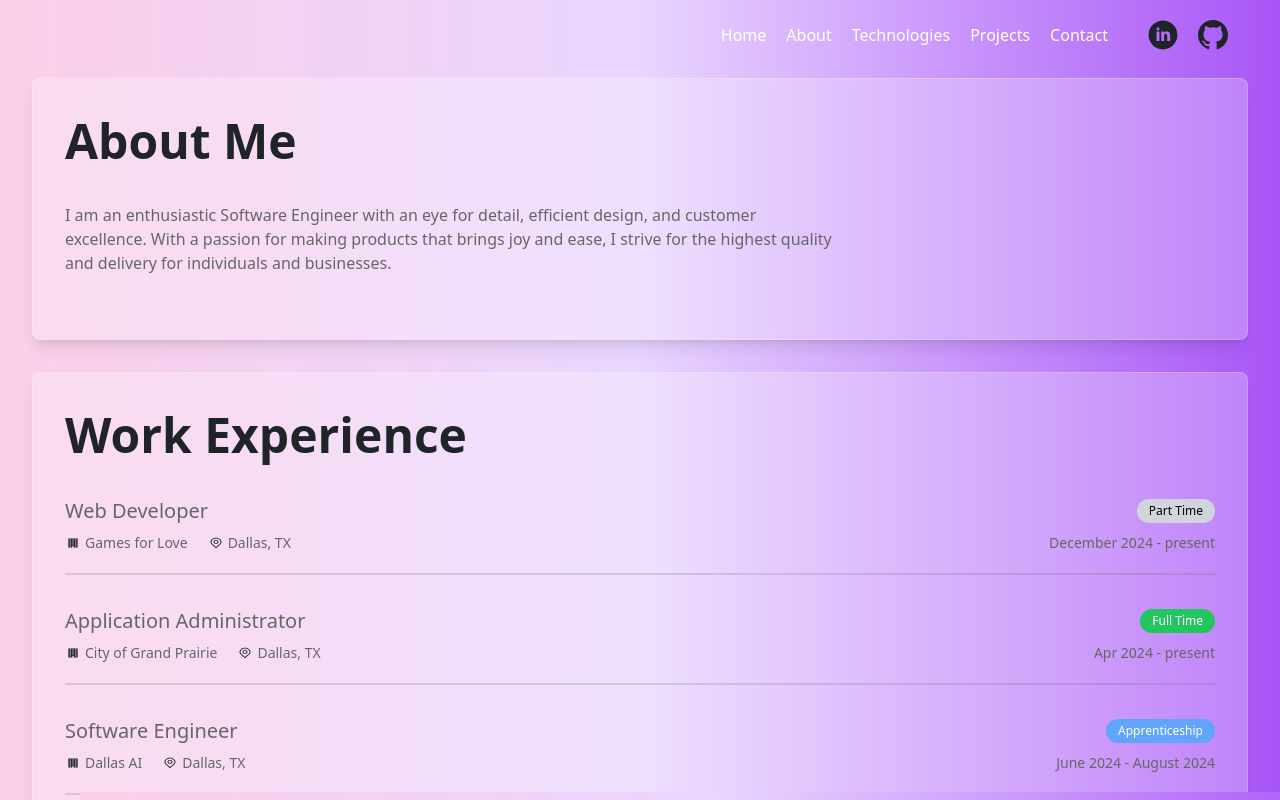
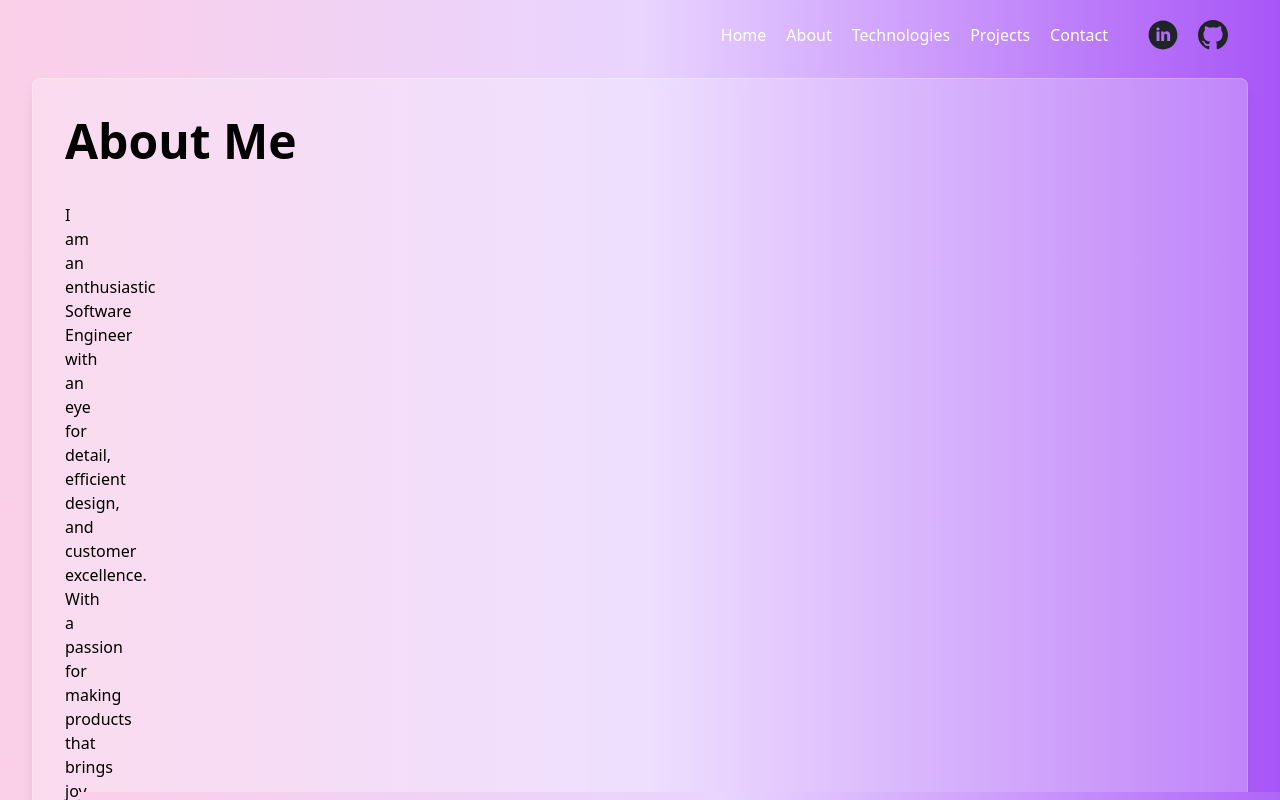
Before and after one commit to XINEXPORT/christinehoangportfolio, a React (Create React App) app: page /about in a window 1280 px wide. Shown: the top 800 px of the page. Built offline with nearby package versions, Linux system fonts and the light colour scheme.

Commit message:
Grey font changed to black on About page. Changed the container positioning of my picture on the Home page to be centered.

```diff
--- a/src/Components/Work.js
+++ b/src/Components/Work.js
@@ -13,9 +13,9 @@ function Work({ position, company, location, type, duration }) {
   };
 
   return (
-    <article className="pt-8 border-b-2 border-dark-content pb-5 dark:border-light-content border-opacity-20 dark:border-opacity-20">
+    <article className="pt-8 border-b-2 border-dark-content pb-5 border-opacity-20">
       <div className="flex justify-between items-center">
-        <h1 className="text-content md:text-lg lg:text-xl">{position}</h1>
+        <h1 className="text-black md:text-lg lg:text-xl">{position}</h1>
         <div
           className={`btn text-xs inline-block rounded-3xl px-3 py-1 min-w-fit ${getTypeClass(type)}`}
         >
@@ -26,7 +26,7 @@ function Work({ position, company, location, type, duration }) {
         <div className="flex flex-col md:flex-row">
           <div className="flex items-center pr-5">
             <svg
-              className="dark:fill-light-heading fill-dark-heading min-w-fit"
+              className="fill-black min-w-fit"
               width="16"
               height="12"
               viewBox="0 0 16 12"
@@ -35,13 +35,13 @@ function Work({ position, company, location, type, duration }) {
             >
               <path d="M3.33331 1.5V10.5H7.33331V8.75H8.66665V10.5H12.6666V1.5H3.33331ZM4.66665 2.5H5.99998V3.5H4.66665V2.5ZM7.33331 2.5H8.66665V3.5H7.33331V2.5ZM9.99998 2.5H11.3333V3.5H9.99998V2.5ZM4.66665 4.5H5.99998V5.5H4.66665V4.5ZM7.33331 4.5H8.66665V5.5H7.33331V4.5ZM9.99998 4.5H11.3333V5.5H9.99998V4.5ZM4.66665 6.5H5.99998V7.5H4.66665V6.5ZM7.33331 6.5H8.66665V7.5H7.33331V6.5ZM9.99998 6.5H11.3333V7.5H9.99998V6.5ZM4.66665 8.5H5.99998V9.5H4.66665V8.5ZM9.99998 8.5H11.3333V9.5H9.99998V8.5Z" />
             </svg>
-            <p className="text-content text-xs md:text-sm font-light pl-1">
+            <p className="text-black text-xs md:text-sm font-light pl-1">
               {company}
             </p>
           </div>
           <div className="flex items-center">
             <svg
-              className="dark:fill-light-heading fill-dark-heading min-w-fit"
+              className="fill-black min-w-fit"
               width="16"
               height="12"
               viewBox="0 0 16 12"
@@ -52,12 +52,12 @@ function Work({ position, company, location, type, duration }) {
               <path d="M8.00001 11.25L3.78201 7.51912C3.7234 7.4631 3.66539 7.40673 3.60801 7.35C2.8875 6.63817 2.49826 5.76871 2.50001 4.875C2.50001 3.78098 3.07947 2.73177 4.11092 1.95818C5.14237 1.1846 6.54132 0.75 8.00001 0.75C9.4587 0.75 10.8576 1.1846 11.8891 1.95818C12.9205 2.73177 13.5 3.78098 13.5 4.875C13.5018 5.7683 13.1127 6.63737 12.3925 7.34888L12.392 7.35C12.392 7.35 12.242 7.49775 12.2195 7.51763L8.00001 11.25ZM4.40601 6.89813C4.40701 6.89813 4.52301 7.01362 4.54951 7.03837L8.00001 10.0905L11.455 7.03425C11.477 7.01362 11.594 6.89738 11.5945 6.897C12.1831 6.31542 12.5012 5.60514 12.5 4.875C12.5 3.97989 12.0259 3.12145 11.182 2.48851C10.3381 1.85558 9.19348 1.5 8.00001 1.5C6.80653 1.5 5.66194 1.85558 4.81803 2.48851C3.97411 3.12145 3.50001 3.97989 3.50001 4.875C3.49896 5.60559 3.81739 6.31628 4.40651 6.89813H4.40601Z" />
             </svg>
 
-            <p className="text-content text-xs md:text-sm font-light pl-1">
+            <p className="text-black text-xs md:text-sm font-light pl-1">
               {location}
             </p>
           </div>
         </div>
-        <p className="text-content text-xs md:text-sm font-light pl-1 min-w-fit">
+        <p className="text-black text-xs md:text-sm font-light pl-1 min-w-fit">
           {duration}
         </p>
       </div>
--- a/src/Pages/About.js
+++ b/src/Pages/About.js
@@ -6,15 +6,13 @@ function About() {
   return (
     <main className="container mx-auto max-width mb-20 px-4 lg:px-8">
       <section className="glass mb-8">
-        <h1 className="text-2xl text-dark-heading dark:text-light-heading md:text-4xl xl:text-5xl xl:leading-tight font-bold">
+        <h1 className="text-2xl text-black md:text-4xl xl:text-5xl xl:leading-tight font-bold">
           About Me
         </h1>
-        <p className="text-content py-8 lg:max-w-3xl">
-          {personalDetails.about}
-        </p>
+        <p className="text-black py-8 lg:max-w-3">{personalDetails.about}</p>
       </section>
       <section className="glass mb-8">
-        <h1 className="text-2xl text-dark-heading dark:text-light-heading md:text-4xl xl:text-5xl xl:leading-tight font-bold">
+        <h1 className="text-2xl text-black md:text-4xl xl:text-5xl xl:leading-tight font-bold">
           Work Experience
         </h1>
         {React.Children.toArray(
@@ -30,7 +28,7 @@ function About() {
         )}
       </section>
       <section className="glass">
-        <h1 className="text-2xl pt-10 text-dark-heading dark:text-light-heading md:text-4xl xl:text-5xl xl:leading-tight font-bold">
+        <h1 className="text-2xl pt-10 text-black md:text-4xl xl:text-5xl xl:leading-tight font-bold">
           Education
         </h1>
         {React.Children.toArray(
--- a/src/Pages/Home.js
+++ b/src/Pages/Home.js
@@ -57,13 +57,16 @@ function Home() {
   }, []);
 
   return (
-    <main className="container mx-auto max-width section md:flex justify-between items-center glass">
+    <main className="container max-width section md:flex justify-between items-center px-4 lg:px-8 py-10">
       <div className="flex-1">
         <h1
           ref={h11}
           className="text-2xl text-dark-heading dark:text-light-heading md:text-4xl xl:text-5xl xl:leading-tight font-bold"
         >
-        Hi,<br />My Name is<br />
+          Hi,
+          <br />
+          My Name is
+          <br />
         </h1>
         <h1
           ref={h12}
@@ -79,10 +82,11 @@ function Home() {
         </h2>
       </div>
 
-    <div className="flex-1 flex justify-end">
+      {/* Right Section: Image */}
+      <div className="md:mt-0 flex-1 flex justify-center md:justify-end">
         <img
           ref={myimageref}
-        className="w-1/2 md:w-1/3 rounded-card-lg"
+          className="w-3/4 md:w-1/2 lg:w-2/3 rounded-card-lg"
           src={img}
           alt="Christine Hoang"
         />
```
Also changed, not shown: src/Components/Header.js (indentation only). Lines whose indentation alone changed are shown as unchanged.
